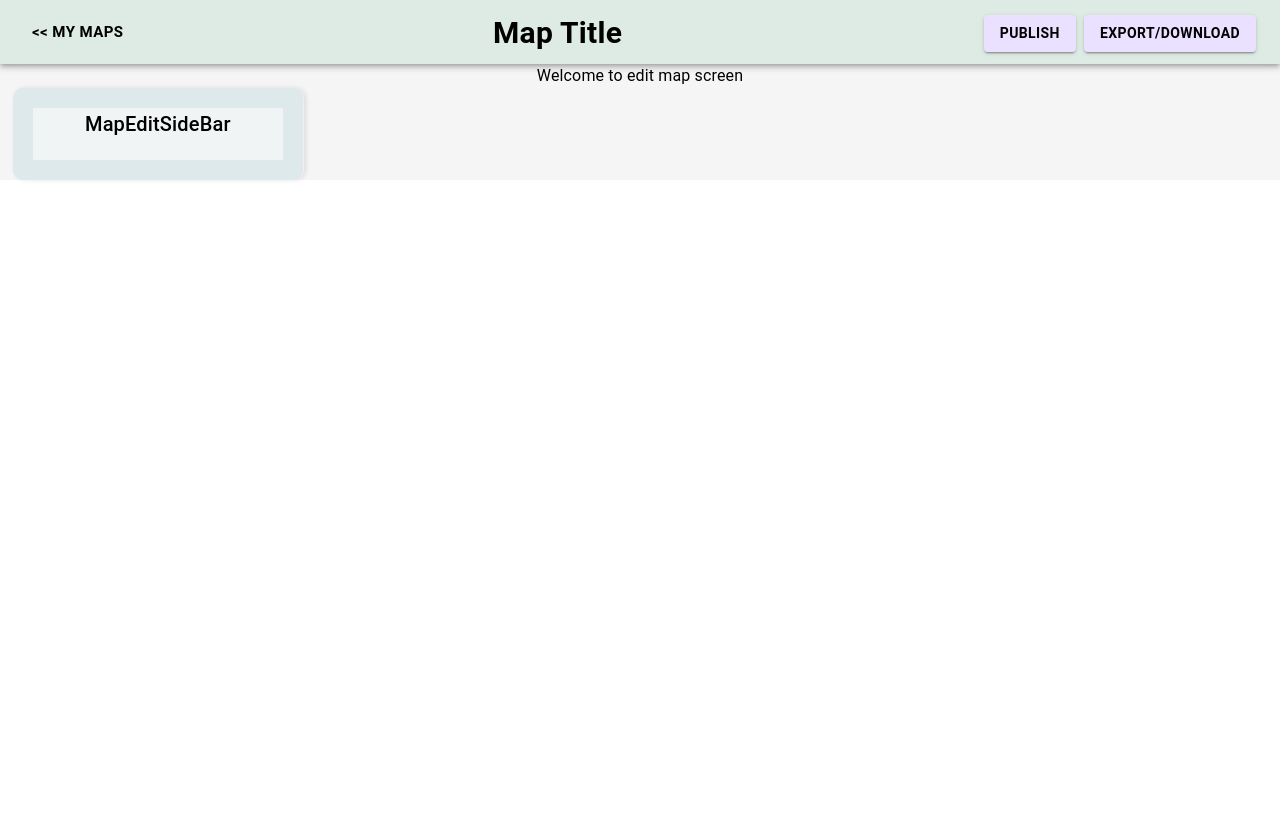
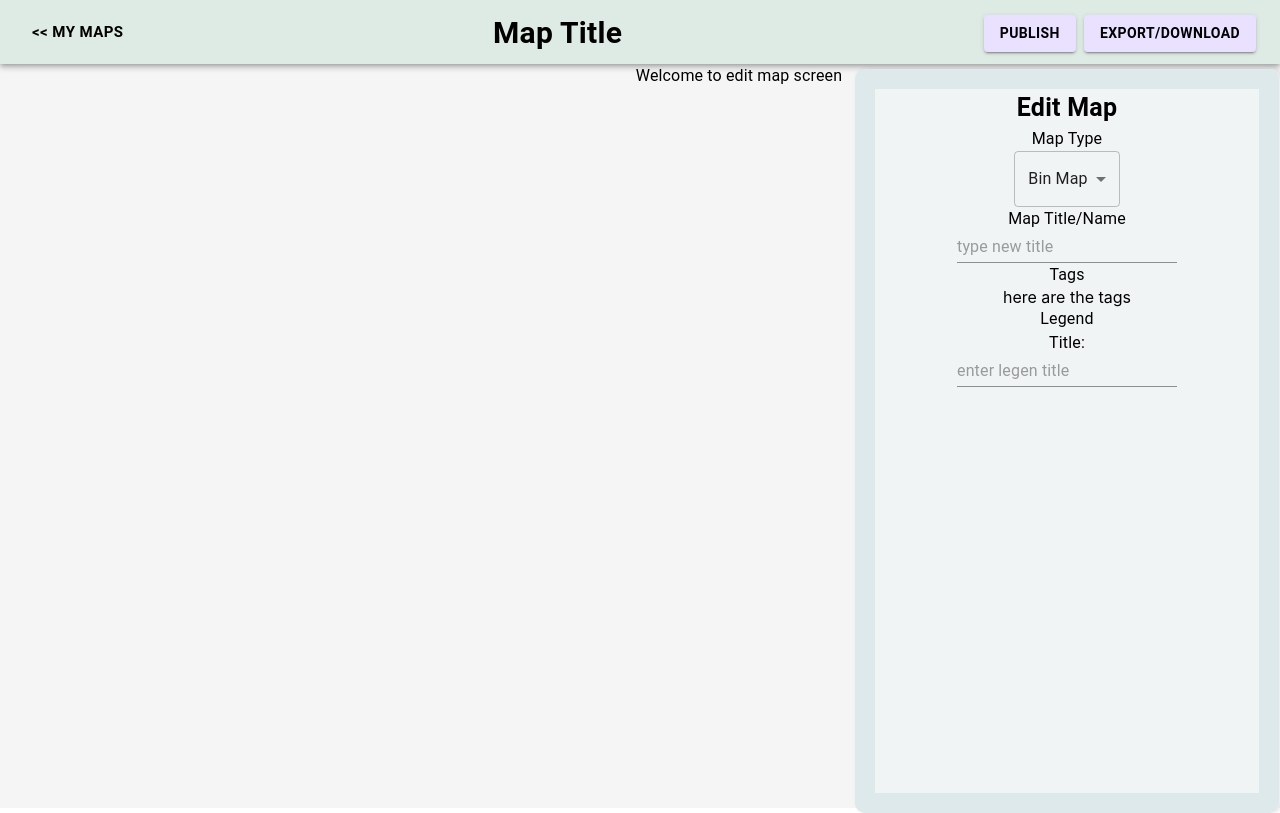
Before and after one commit to cse416proj/mapsterpiece_project, a React (Create React App) app in the folder client/: page /map-edit in a window 1280 px wide. Built offline with nearby package versions, Linux system fonts and the light colour scheme; no server answers.

Commit message:
initialize edit map side bar

```diff
--- a/client/src/components/appbars/MapEditSideBar.js
+++ b/client/src/components/appbars/MapEditSideBar.js
@@ -1,11 +1,44 @@
-import { Typography } from '@mui/material';
+import { Select, Typography, Box, MenuItem, Input } from '@mui/material';
 import React from 'react';
 import { Sidebar } from 'react-pro-sidebar';
+import Tags from '../screens/create/tag/Tags';
 
 function MapEditSideBar() {
+    const sideBarStyle = {
+        height:'88vh',
+        top:'5px',
+        width: '30%',
+        marginLeft: '1vw',
+        backgroundColor: '#DEE9EB',
+        boxShadow: '2px 0 5px rgba(0, 0, 0, 0.1)',
+        padding: '20px',
+        borderRadius: '10px',
+    }
+
+
   return (
-    <Sidebar className='map-screen-sidebar'>
-      <Typography variant="h6">MapEditSideBar</Typography>
+    <Sidebar className='map-screen-sidebar' style={sideBarStyle} >
+      <Typography sx={{fontWeight:'bold', fontSize:'25px'}}>Edit Map</Typography>
+      <Box>
+        <Typography>Map Type</Typography>
+        <Select defaultValue={10}>
+          <MenuItem value={10}>Bin Map</MenuItem>
+          <MenuItem value={20}>Choropleth Map</MenuItem>
+        </Select>
+      </Box>
+      <Box>
+        <Typography>Map Title/Name</Typography>
+        <Input aria-label='title input' placeholder='type new title'></Input>
+      </Box>
+      <Box>
+        <Typography>Tags</Typography>
+        <Box>here are the tags</Box>
+      </Box>
+      <Box>
+        <Typography>Legend</Typography>
+        <Typography>Title: </Typography>
+        <Input aria-label='legend-title input' placeholder='enter legen title'></Input>
+      </Box>
     </Sidebar>
   );
 }
--- a/client/src/components/screens/map/MapEditScreen.js
+++ b/client/src/components/screens/map/MapEditScreen.js
@@ -5,10 +5,17 @@ import MapEditSideBar from '../../appbars/MapEditSideBar';
 
 export default function MapEditScreen() {
   return (
-    <Box>
-        <MapEditTopBar/>
+    <Box style={{ height: '100%' }}>
+    <MapEditTopBar />
+      <Box style={{
+        display: 'flex',
+        flexDirection: 'row',
+        justifyContent: 'flex-end',
+        flex: 1,
+        }}>
         <Typography>Welcome to edit map screen</Typography>
-        <MapEditSideBar/>
+        <MapEditSideBar />
+      </Box>
 
     </Box>
   );
--- a/client/src/styles/App.css
+++ b/client/src/styles/App.css
@@ -211,25 +211,3 @@
     margin-top: 3px;
     gap: 8px;
 }
-
-/*
-  For map screen side bar
-*/
-
-.map-screen-sidebar{
-  margin-left: 1vw;
-  position: fixed;
-  top: 0;
-  left: 0;
-  height: 100%;
-  width: 500px;
-  background-color: #DEE9EB;
-  box-shadow: 2px 0 5px rgba(0, 0, 0, 0.1);
-  padding: 20px;
-  z-index: 1000;
-  border-radius: 10px;
-}
-
-.map-screen-sidebar h6 {
-  margin-bottom: 20px;
-}
```
